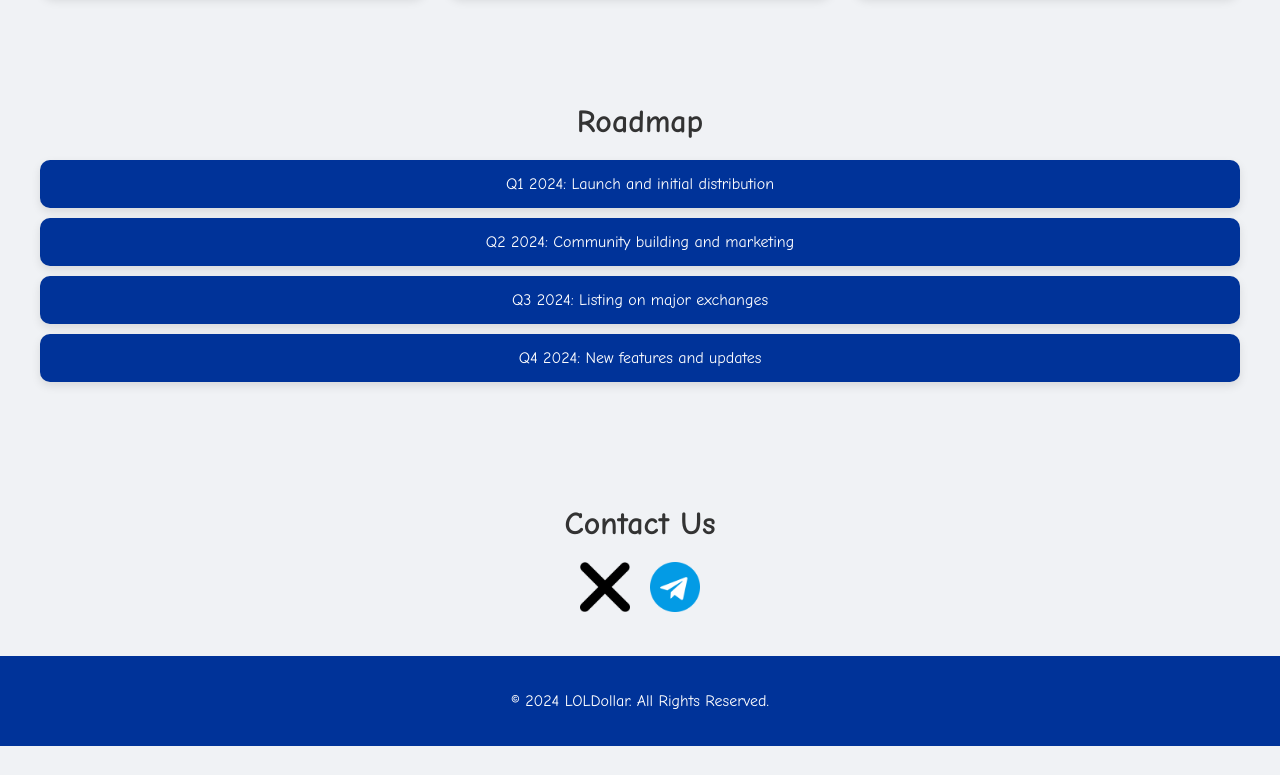
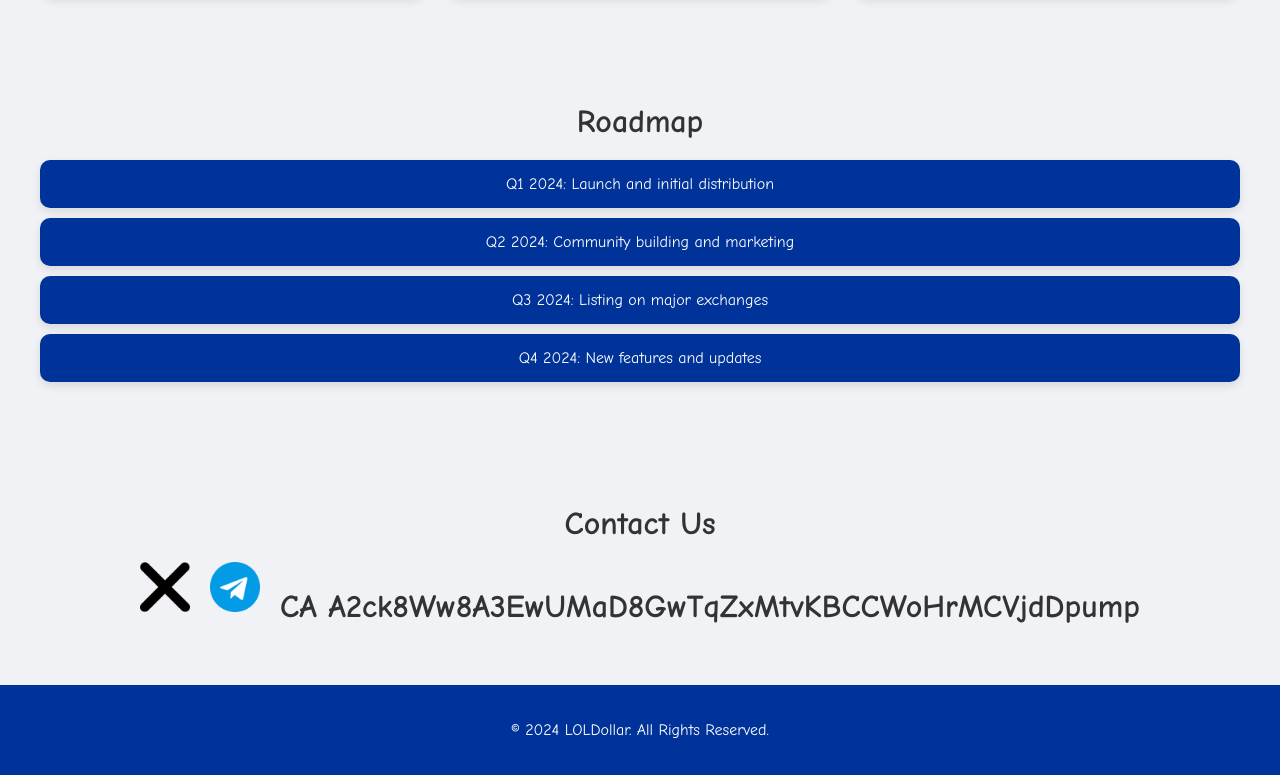
Before and after one commit to IntroVerse777/LOL, a plain HTML site: page index.html in a window 1280 px wide. Shown: the part 618-1393 px from the top of the page. Before the commit the page ends 1364 px from the top, so only its background shows below. Drawn offline with Linux system fonts and the light colour scheme.

Commit message:
Update index.html

```diff
--- a/index.html
+++ b/index.html
@@ -72,6 +72,7 @@
                 <a href="https://t.me/+FTPZqlsoSwZiNDFk" class="social-link" target="_blank">
                     <img src="images/telegram.png" alt="Telegram"> <!-- Replace with your Telegram icon path -->
                 </a>
+                <h2>CA A2ck8Ww8A3EwUMaD8GwTqZxMtvKBCCWoHrMCVjdDpump</h2>
             </div>
         </div>
     </section>
```
